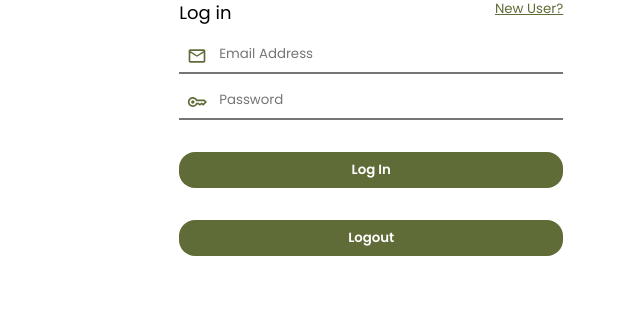
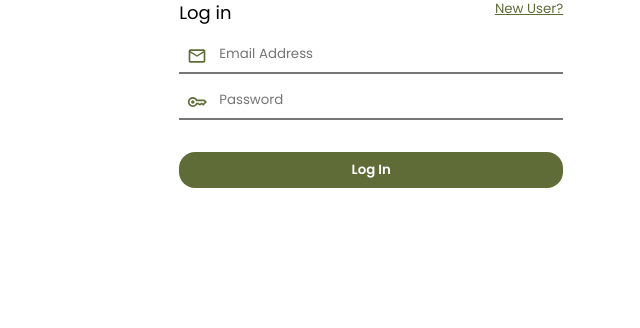
Before and after one commit to BCIT-2800-202510-DTC03/2800-202510-DTC03, a Node server app: template frontend/pages/login.html in a window 1280 px wide. Shown: the part 449-777 px from the top of the page, without its empty margins (640-1280 px from the left). Run offline with Node 20, Linux system fonts and the light colour scheme; the template is opened without the code that fills it, so the values that code supplies are empty; some libraries are stand-ins or nearby versions.

Commit message:
Add hidden button styling

```diff
--- a/frontend/styles/login.css
+++ b/frontend/styles/login.css
@@ -3,6 +3,10 @@
     margin: 0;
     padding: 0;
     font-family: "Poppins", sans-serif;
+}
+/* Needs to override any future block styling */
+.hidden {
+    display: none !important;
 }
 
 /* color
@@ -76,10 +80,26 @@
     height: 20px;
     pointer-events: none;
 }
-.loginPage_btn,
+.loginPage_btn {
+    margin-top: 2rem;
+    display: block;
+    box-sizing: border-box;
+    border-radius: 1rem;
+    border: #606c38;
+    width: 100%;
+    padding: 0.5rem;
+
+    margin-top: 2rem;
+    margin-bottom: 0.5rem;
+    border: none;
+    background-color: #606c38;
+    color: #fff;
+    font-weight: 600;
+}
+
 #logoutButton {
     margin-top: 2rem;
-    display: block;
+    /* display: block; */
     box-sizing: border-box;
     border-radius: 1rem;
     border: #606c38;
```
